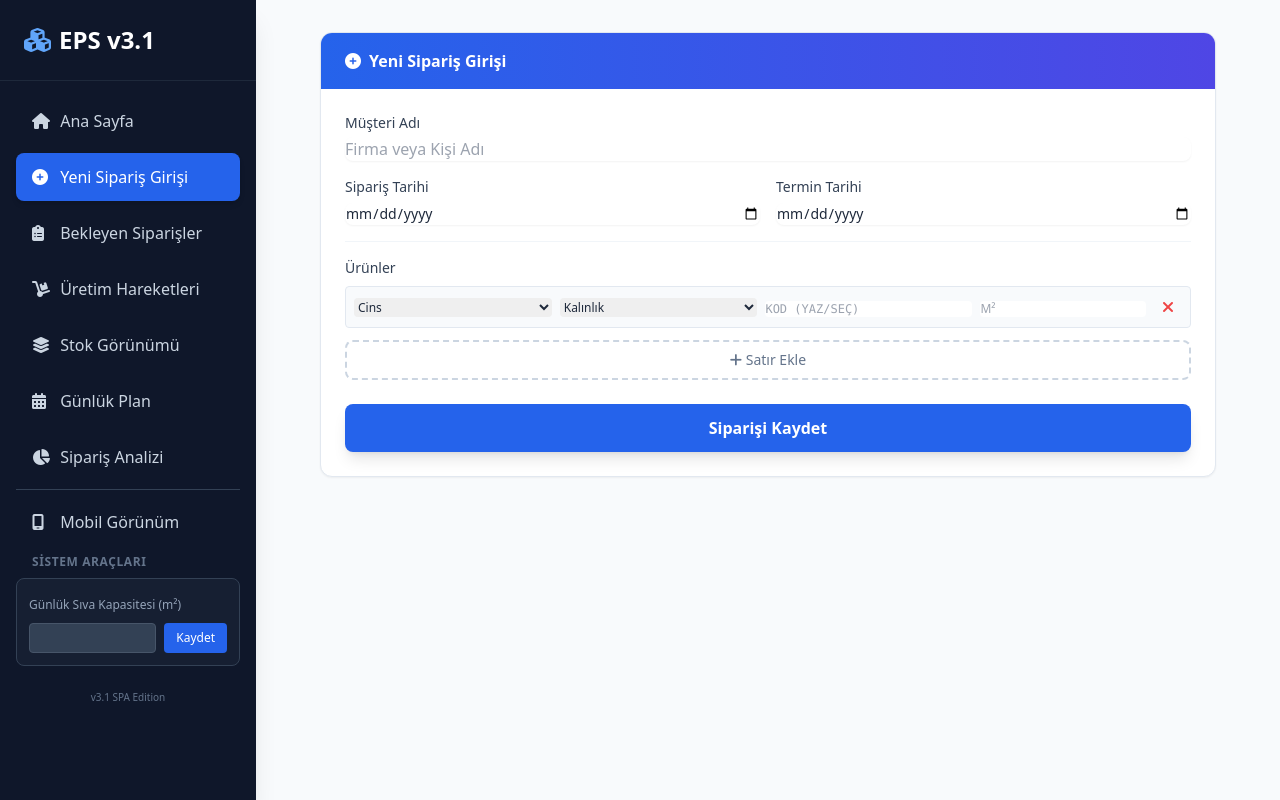
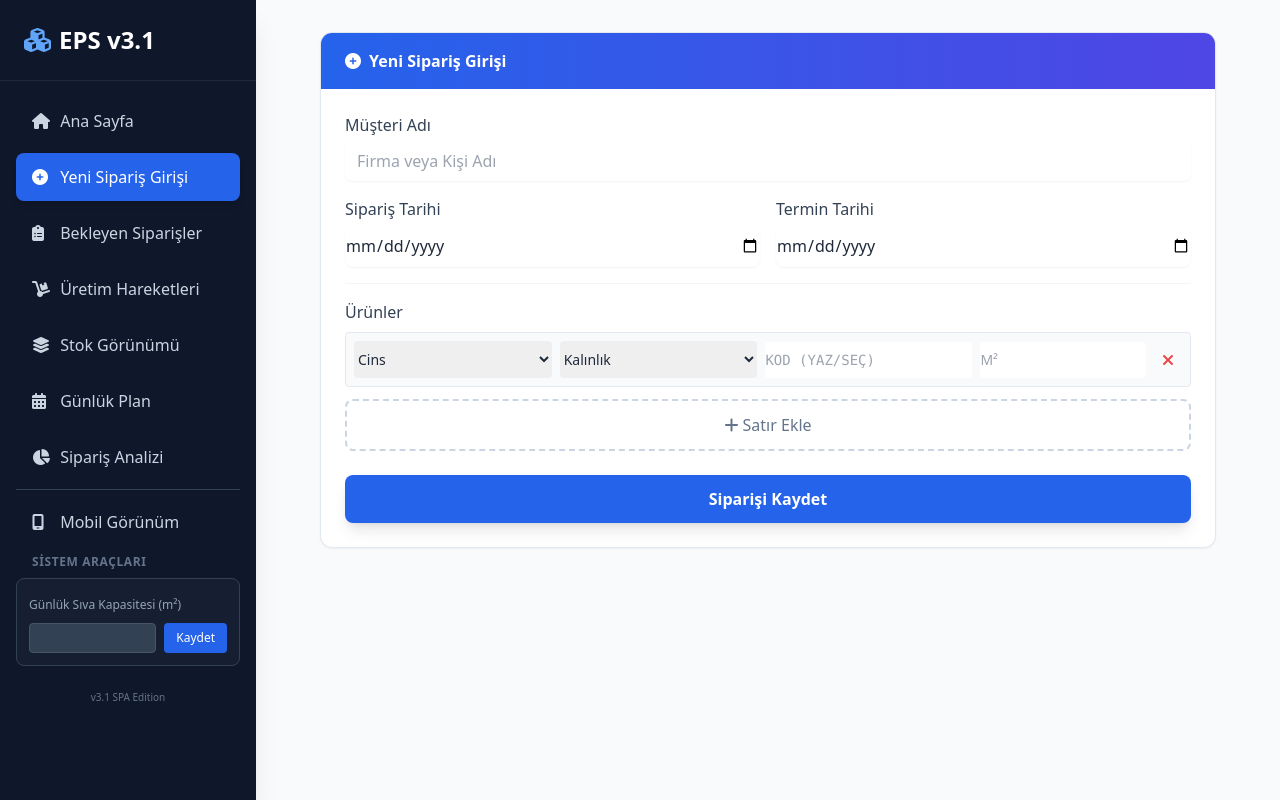
Before and after one commit to esatdenizkolege/eps-final-system-v3, a Flask app: template templates/dashboard.html in a window 1280 px wide, after a click on "Yeni Sipariş Girişi". Run offline with Flask 3, Linux system fonts and the light colour scheme; the template is opened without the code that fills it: most values are stand-ins (such as "Sample title", 1, 10 or a date in 2020); some libraries are stand-ins or nearby versions.

Commit message:
Increase font sizes for better readability

```diff
--- a/templates/dashboard.html
+++ b/templates/dashboard.html
@@ -315,30 +315,31 @@
                                 <input type="hidden" name="action" value="yeni_siparis">
                                 <div class="space-y-4">
                                     <div>
-                                        <label class="block text-sm font-medium text-slate-700 mb-1">Müşteri Adı</label>
+                                        <label class="block text-base font-medium text-slate-700 mb-1">Müşteri
+                                            Adı</label>
                                         <input type="text" name="musteri" required
-                                            class="w-full rounded-lg border-slate-300 focus:border-blue-500 focus:ring-1 focus:ring-blue-500 shadow-sm"
+                                            class="w-full rounded-lg border-slate-300 focus:border-blue-500 focus:ring-1 focus:ring-blue-500 shadow-sm text-base py-2 px-3"
                                             placeholder="Firma veya Kişi Adı">
                                     </div>
                                     <div class="grid grid-cols-2 gap-4">
                                         <div>
-                                            <label class="block text-sm font-medium text-slate-700 mb-1">Sipariş
+                                            <label class="block text-base font-medium text-slate-700 mb-1">Sipariş
                                                 Tarihi</label>
                                             <input type="date" name="siparis_tarihi" value="{{ today }}" required
-                                                class="w-full rounded-lg border-slate-300 shadow-sm text-sm">
+                                                class="w-full rounded-lg border-slate-300 shadow-sm text-base py-2">
                                         </div>
                                         <div>
-                                            <label class="block text-sm font-medium text-slate-700 mb-1">Termin
+                                            <label class="block text-base font-medium text-slate-700 mb-1">Termin
                                                 Tarihi</label>
                                             <input type="date" name="termin_tarihi" required
-                                                class="w-full rounded-lg border-slate-300 shadow-sm text-sm">
+                                                class="w-full rounded-lg border-slate-300 shadow-sm text-base py-2">
                                         </div>
                                     </div>
                                     <div class="border-t border-slate-100 pt-4">
-                                        <label class="block text-sm font-medium text-slate-700 mb-2">Ürünler</label>
+                                        <label class="block text-base font-medium text-slate-700 mb-2">Ürünler</label>
                                         <div id="siparis-urun-container" class="space-y-3"></div>
                                         <button type="button" onclick="addRow(1)"
-                                            class="mt-3 w-full py-2 border-2 border-dashed border-slate-300 text-slate-500 rounded-lg hover:border-blue-500 hover:text-blue-500 transition text-sm font-medium">
+                                            class="mt-3 w-full py-3 border-2 border-dashed border-slate-300 text-slate-500 rounded-lg hover:border-blue-500 hover:text-blue-500 transition text-base font-medium">
                                             <i class="fa-solid fa-plus"></i> Satır Ekle
                                         </button>
                                     </div>
@@ -592,16 +593,16 @@
                                     {% for siparis in siparisler %}
                                     <tr
                                         class="hover:bg-slate-50 transition {{ 'bg-green-50/50' if siparis.durum == 'Tamamlandi' }}">
-                                        <td class="hidden md:table-cell text-xs text-slate-400 font-mono">#{{ siparis.id
+                                        <td class="hidden md:table-cell text-sm text-slate-400 font-mono">#{{ siparis.id
                                             }}</td>
-                                        <td class="text-sm font-medium">{{ siparis.musteri }}</td>
-                                        <td class="font-mono font-semibold">{{ siparis.urun_kodu }}</td>
-                                        <td class="hidden sm:table-cell text-xs text-slate-500">{{ siparis.cinsi }} {{
+                                        <td class="text-base font-medium">{{ siparis.musteri }}</td>
+                                        <td class="font-mono font-semibold text-base">{{ siparis.urun_kodu }}</td>
+                                        <td class="hidden sm:table-cell text-sm text-slate-500">{{ siparis.cinsi }} {{
                                             siparis.kalinlik }}</td>
-                                        <td class="hidden sm:table-cell text-xs text-slate-500">{{
+                                        <td class="hidden sm:table-cell text-sm text-slate-500">{{
                                             siparis.siparis_tarihi }}</td>
-                                        <td class="font-bold text-slate-700 text-sm">{{ siparis.termin_tarihi }}</td>
-                                        <td class="font-bold text-slate-700">{{ siparis.bekleyen_m2 }}</td>
+                                        <td class="font-bold text-slate-700 text-base">{{ siparis.termin_tarihi }}</td>
+                                        <td class="font-bold text-slate-700 text-base">{{ siparis.bekleyen_m2 }}</td>
                                         <td>
                                             {% if siparis.durum == 'Bekliyor' %}
                                             <span
@@ -1230,11 +1231,11 @@
                         <select name="urun_kodu_compat_${rowIndex}" class="hidden"></select> <!-- Backend Compat (Renamed to avoid conflict) -->
 
                         <div class="flex-1 grid grid-cols-2 gap-2">
-                             <select class="cinsi_select w-full text-xs rounded border-slate-300" name="cinsi_${rowIndex}" required onchange="filterProductCodes(this)">
+                             <select class="cinsi_select w-full text-sm rounded border-slate-300 py-2" name="cinsi_${rowIndex}" required onchange="filterProductCodes(this)">
                                 <option value="">Cins</option>
                                 ${CINS_OPTIONS}
                              </select>
-                             <select class="kalinlik_select w-full text-xs rounded border-slate-300" name="kalinlik_${rowIndex}" required onchange="filterProductCodes(this)">
+                             <select class="kalinlik_select w-full text-sm rounded border-slate-300 py-2" name="kalinlik_${rowIndex}" required onchange="filterProductCodes(this)">
                                 <option value="">Kalınlık</option>
                                 ${KALINLIK_OPTIONS}
                              </select>
@@ -1242,7 +1243,7 @@
                         <div class="w-1/4 relative">
                              <input type="text"
                                     name="urun_kodu_${rowIndex}"
-                                    class="urun_kodu_input w-full text-xs rounded border-slate-300 uppercase font-mono"
+                                    class="urun_kodu_input w-full text-sm rounded border-slate-300 uppercase font-mono py-2"
                                     required
                                     placeholder="Kod (Yaz/Seç)"
                                     list="list_urun_kodu_${rowIndex}"
@@ -1251,7 +1252,7 @@
                              <datalist id="list_urun_kodu_${rowIndex}"></datalist>
                         </div>
                         <div class="w-1/5">
-                             <input type="number" name="m2_${rowIndex}" placeholder="M²" required class="w-full text-xs rounded border-slate-300">
+                             <input type="number" name="m2_${rowIndex}" placeholder="M²" required class="w-full text-sm rounded border-slate-300 py-2">
                         </div>
                         <button type="button" onclick="document.getElementById('row-${rowIndex}').remove()" class="text-red-500 hover:text-red-700 px-2">
                             <i class="fa-solid fa-times"></i>
@@ -1407,10 +1408,10 @@
                 div.className = "flex justify-between items-center bg-white p-3 rounded border border-gray-200 hover:bg-blue-50 cursor-pointer transition select-none group";
                 div.innerHTML = `
                     <div class="flex flex-col">
-                        <span class="font-bold text-gray-700">${item.urun_kodu}</span>
-                        ${item.aciklama ? `<span class="text-[10px] text-gray-400 font-normal">(${item.aciklama})</span>` : ''}
-                    </div>
-                    <div class="text-sm font-bold text-blue-600 bg-blue-50 px-2 py-1 rounded group-hover:bg-blue-100">${item.toplam_bekleyen.toLocaleString('tr-TR')} m²</div>
+                        <span class="font-bold text-gray-700 text-base">${item.urun_kodu}</span>
+                        ${item.aciklama ? `<span class="text-xs text-gray-400 font-normal">(${item.aciklama})</span>` : ''}
+                    </div>
+                    <div class="text-base font-bold text-blue-600 bg-blue-50 px-2 py-1 rounded group-hover:bg-blue-100">${item.toplam_bekleyen.toLocaleString('tr-TR')} m²</div>
                 `;
                 // Pass OBJECT, not ID (to handle duplicates like "BOYASIZ")
                 div.onclick = () => showAnalysisDetail(item);
```
